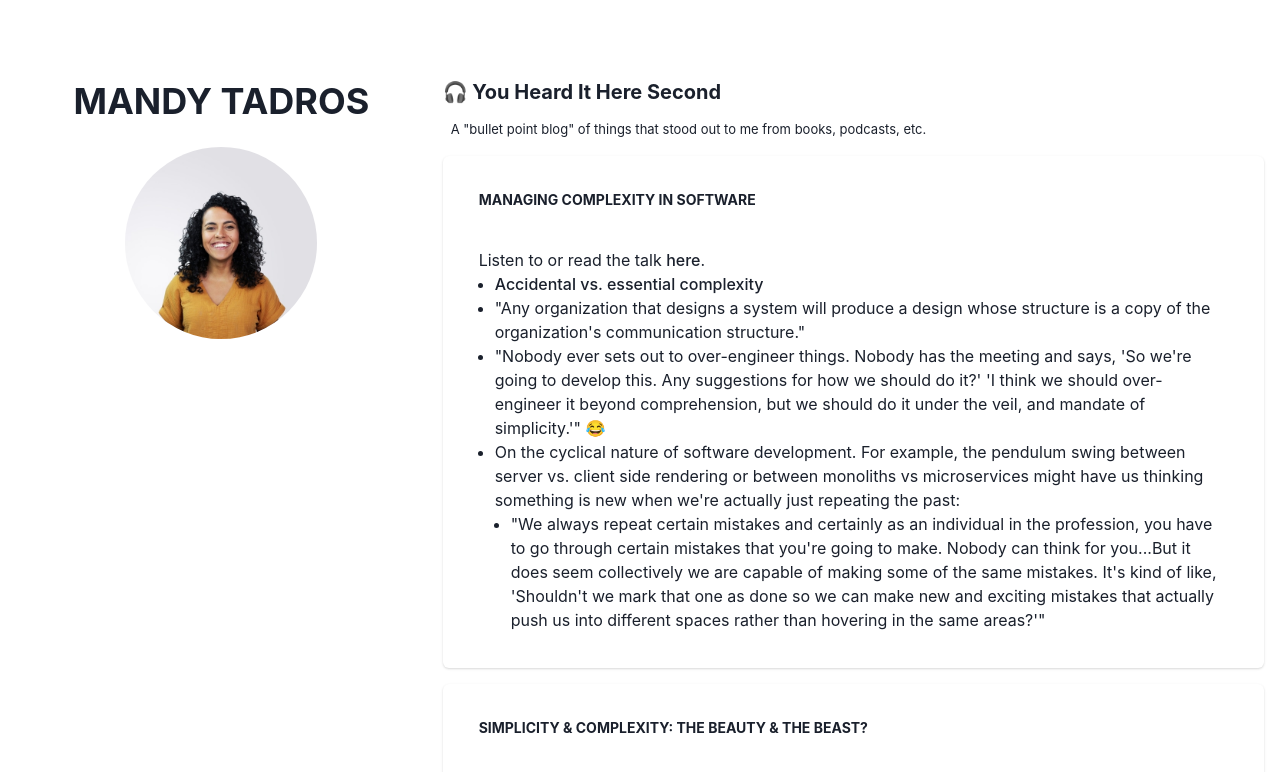
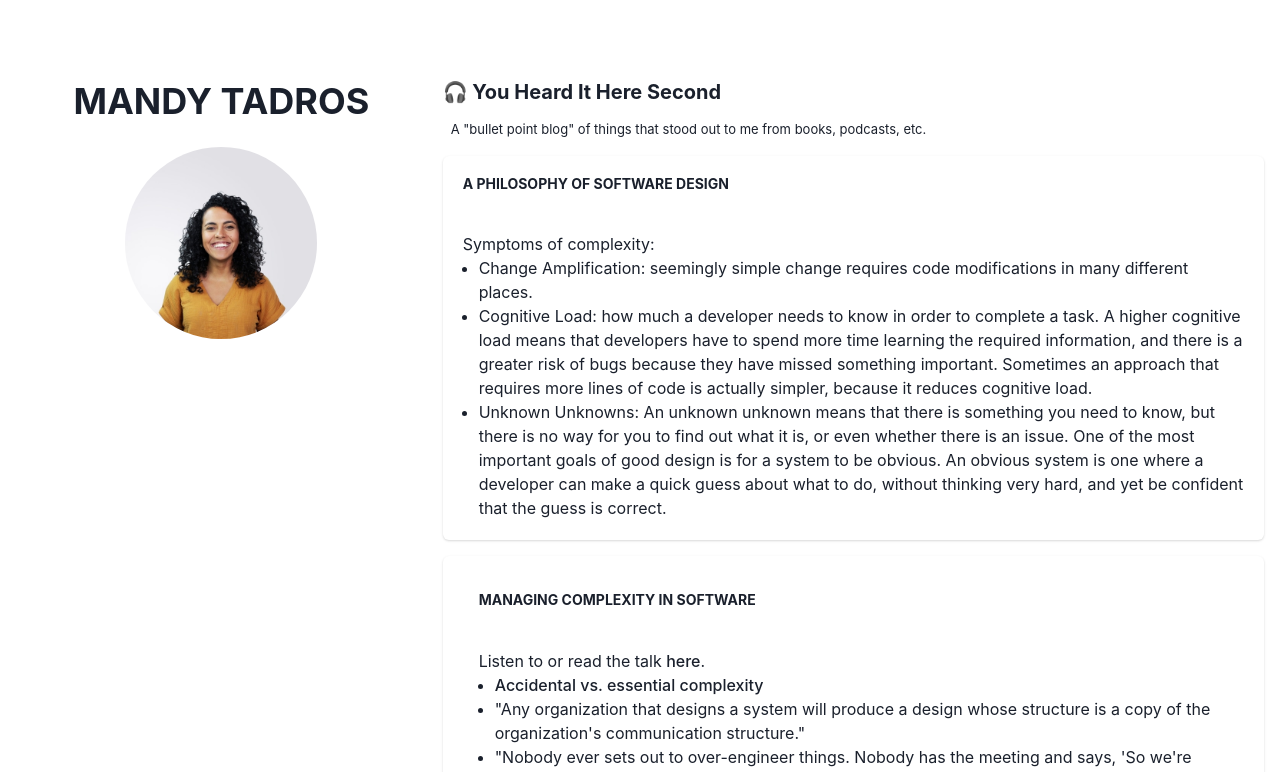
Before and after one commit to amtadros/amtadros.github.io, a React (Vite) app: page / in a window 1280 px wide. Shown: the top 772 px of the page. Built offline with nearby package versions, Linux system fonts and the light colour scheme.

Commit message:
Add new post

```diff
--- a/src/components/Content.tsx
+++ b/src/components/Content.tsx
@@ -24,6 +24,41 @@ export function Content() {
       </Text>
 
       <SimpleGrid spacing={4}>
+        <Card>
+          <CardHeader>
+            <Heading size="xs" textTransform="uppercase">
+              A Philosophy of Software Design
+            </Heading>
+          </CardHeader>
+          <CardBody>
+            Symptoms of complexity:
+            <UnorderedList>
+              <ListItem>
+                Change Amplification: seemingly simple change requires code
+                modifications in many different places.
+              </ListItem>
+              <ListItem>
+                Cognitive Load: how much a developer needs to know in order to
+                complete a task. A higher cognitive load means that developers
+                have to spend more time learning the required information, and
+                there is a greater risk of bugs because they have missed
+                something important. Sometimes an approach that requires more
+                lines of code is actually simpler, because it reduces cognitive
+                load.
+              </ListItem>
+              <ListItem>
+                Unknown Unknowns: An unknown unknown means that there is
+                something you need to know, but there is no way for you to find
+                out what it is, or even whether there is an issue. One of the
+                most important goals of good design is for a system to be
+                obvious. An obvious system is one where a developer can make a
+                quick guess about what to do, without thinking very hard, and
+                yet be confident that the guess is correct.
+              </ListItem>
+            </UnorderedList>
+          </CardBody>
+        </Card>
+
         <Card padding={4}>
           <CardHeader>
             <Heading size="xs" textTransform="uppercase">
@@ -103,8 +138,8 @@ export function Content() {
               <ListItem>On subtraction instead of addition:</ListItem>
               <ListItem ml={4}>
                 Why do we make things more complex? One theme is “the additive
-                nature of how we try and solve things…it&apos;s always by addition,
-                it&apos;s very rarely by removal.”
+                nature of how we try and solve things…it&apos;s always by
+                addition, it&apos;s very rarely by removal.”
               </ListItem>
               <ListItem ml={4}>
                 On personal learning. “There may be jumps in your improvement of
@@ -121,8 +156,8 @@ export function Content() {
               </ListItem>
               <ListItem>
                 “Software development is a process of inquiry. It&apos;s not a
-                process of production.” We don&apos;t know everything upfront. We
-                need to ask questions and let stuff emerge. This can make it
+                process of production.” We don&apos;t know everything upfront.
+                We need to ask questions and let stuff emerge. This can make it
                 hard to estimate work. And it can be hard to communicate why
                 it&apos;s hard to estimate because everyone is operating from
                 different mental models. He talked about the{" "}
```
